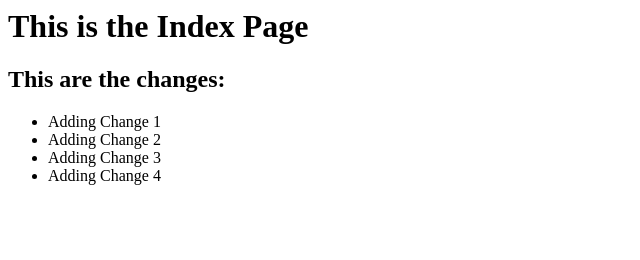
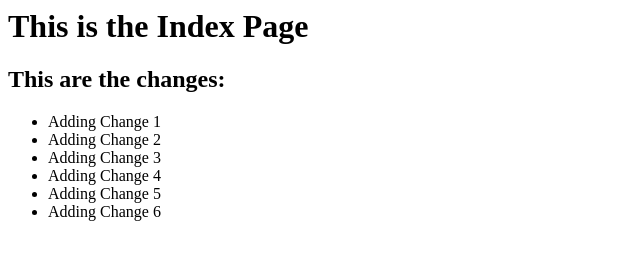
Before and after one commit to danielmoralesb/GitBranches, a plain HTML site: page index.html in a window 1280 px wide. Shown: the whole page, without its empty margins (0-640 px from the left). Drawn offline with Linux system fonts and the light colour scheme.

Commit message:
more changes

```diff
--- a/index.html
+++ b/index.html
@@ -11,6 +11,8 @@
             <li>Adding Change 2</li>
             <li>Adding Change 3</li>
             <li>Adding Change 4</li>
+            <li>Adding Change 5</li>
+            <li>Adding Change 6</li>
         </ul>
     </body>
 </html>
```
